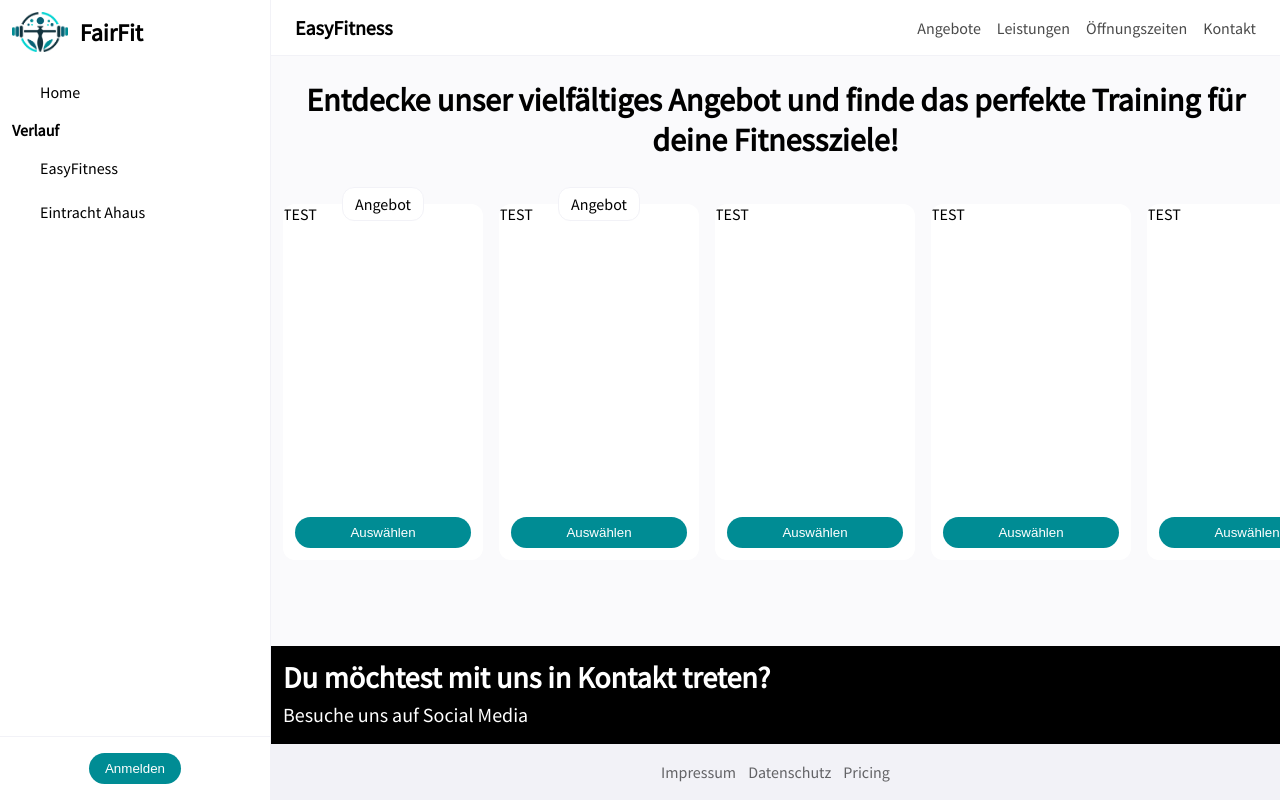
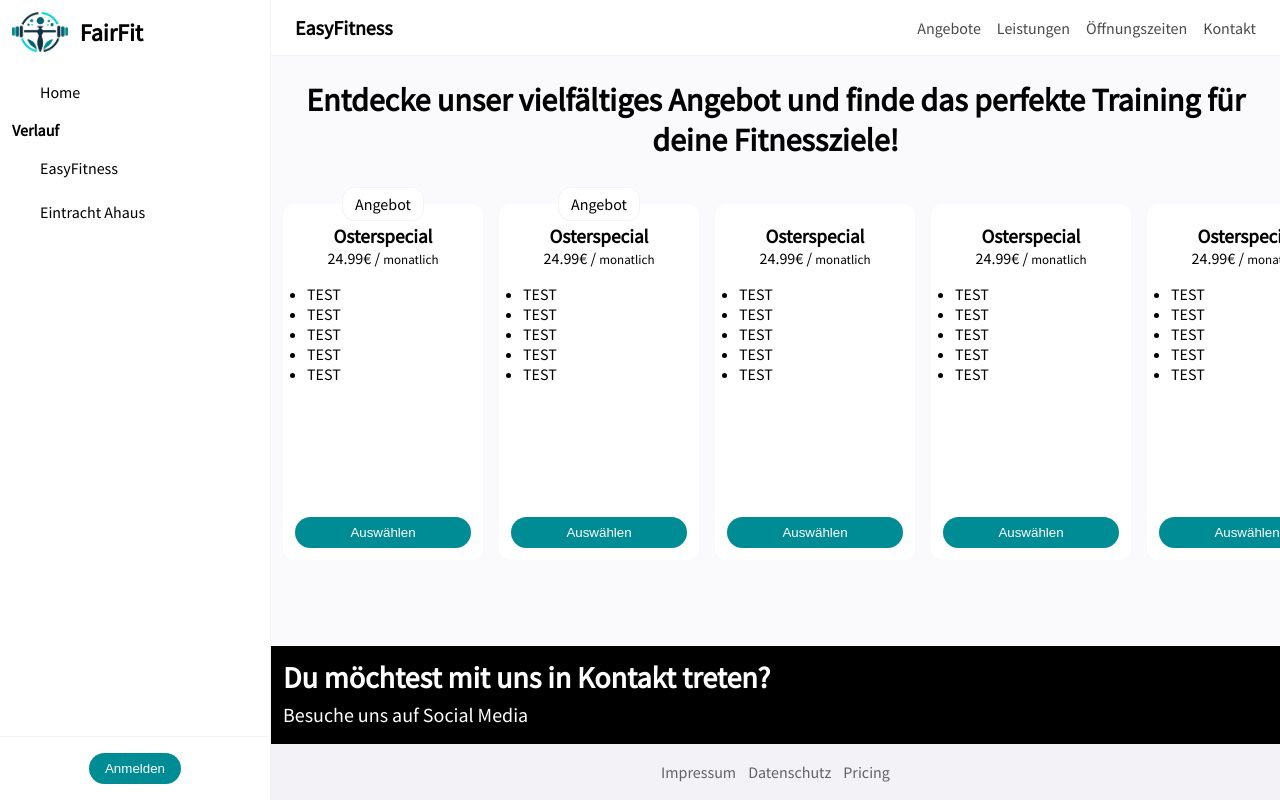
Before and after one commit to FairNetwork/fairfit-frontend, a React (Create React App) app: page /impressum in a window 1280 px wide. Built offline with nearby package versions, Linux system fonts and the light colour scheme; some icons are missing.

Commit message:
✨ Add gym card

```diff
--- a/src/view/gym/gym-abonnements/GymAbonnements.tsx
+++ b/src/view/gym/gym-abonnements/GymAbonnements.tsx
@@ -2,6 +2,7 @@ import './gymAbonnements.scss';
 import CardSlider from '../../../components/shared/card-slider/CardSlider';
 import { useMemo } from 'react';
 import Card from '../../../components/shared/card-slider/card/Card';
+import GymCard from './gym-card/GymCard';
 
 const GymAbonnements = () => {
     const content = useMemo(() => {
@@ -12,23 +13,23 @@ const GymAbonnements = () => {
                     buttonText="Auswählen"
                     containerId="card-slider"
                     aspectRatio={9 / 16}>
-                    TEST
+                    <GymCard />
                 </Card>
                 <Card
                     badgeText="Angebot"
                     buttonText="Auswählen"
                     containerId="card-slider"
                     aspectRatio={9 / 16}>
-                    TEST
+                    <GymCard />
                 </Card>
                 <Card buttonText="Auswählen" containerId="card-slider" aspectRatio={9 / 16}>
-                    TEST
+                    <GymCard />
                 </Card>
                 <Card buttonText="Auswählen" containerId="card-slider" aspectRatio={9 / 16}>
-                    TEST
+                    <GymCard />
                 </Card>
                 <Card buttonText="Auswählen" containerId="card-slider" aspectRatio={9 / 16}>
-                    TEST
+                    <GymCard />
                 </Card>
             </>
         );
--- /dev/null
+++ b/src/view/gym/gym-abonnements/gym-card/GymCard.tsx
@@ -0,0 +1,23 @@
+import './gymCard.scss';
+
+const GymCard = () => {
+    return (
+        <div className="gym-card">
+            <div className="gym-card__name">Osterspecial</div>
+            <div className="gym-card__price">
+                24.99€ /&nbsp;<div className="gym-card__price__monthly">monatlich</div>
+            </div>
+            <ul className="gym-card__list">
+                <li>TEST</li>
+                <li>TEST</li>
+                <li>TEST</li>
+                <li>TEST</li>
+                <li>TEST</li>
+            </ul>
+        </div>
+    );
+};
+
+GymCard.displayName = 'GymCard';
+
+export default GymCard;
--- /dev/null
+++ b/src/view/gym/gym-abonnements/gym-card/gymCard.scss
@@ -0,0 +1,25 @@
+.gym-card {
+  padding: 20px 12px 12px 12px;
+  display: flex;
+  flex-direction: column;
+
+  &__name {
+    text-align: center;
+    font-weight: bold;
+    font-size: larger;
+  }
+
+  &__price {
+    display: flex;
+    align-items: end;
+    justify-content: center;
+
+    &__monthly {
+      font-size: small;
+    }
+  }
+
+  &__list {
+    padding-left: 12px;
+  }
+}
```
